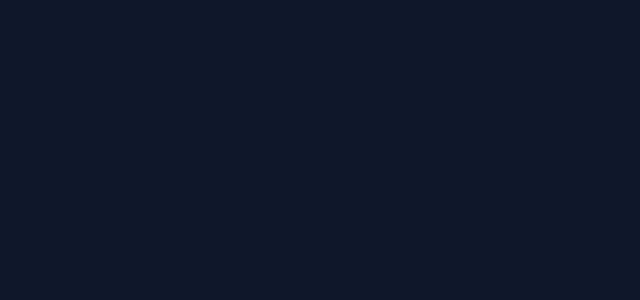
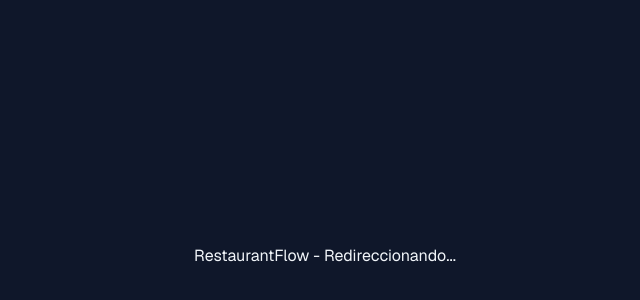
Before and after one commit to Dannam21/RestaurantFlow, a Next.js app in the folder Frontend/restaurant-flow/: page / in a window 1280 px wide. Before the commit this address had no page. Shown: the part 144-444 px from the top of the page, without its empty margins (315-955 px from the left). Built offline with nearby package versions, Linux system fonts and the light colour scheme.

Commit message:
fix: add simple root page with redirect

```diff
--- a/Frontend/restaurant-flow/app/page.tsx
+++ b/Frontend/restaurant-flow/app/page.tsx
@@ -1,5 +1,10 @@
-import { redirect } from 'next/navigation';
-
 export default function Home() {
-  redirect('/login');
+  return (
+    <div style={{ display: 'flex', justifyContent: 'center', alignItems: 'center', height: '100vh' }}>
+      <h1>RestaurantFlow - Redireccionando...</h1>
+      <script>
+        {`window.location.href = '/login';`}
+      </script>
+    </div>
+  );
 }
```
